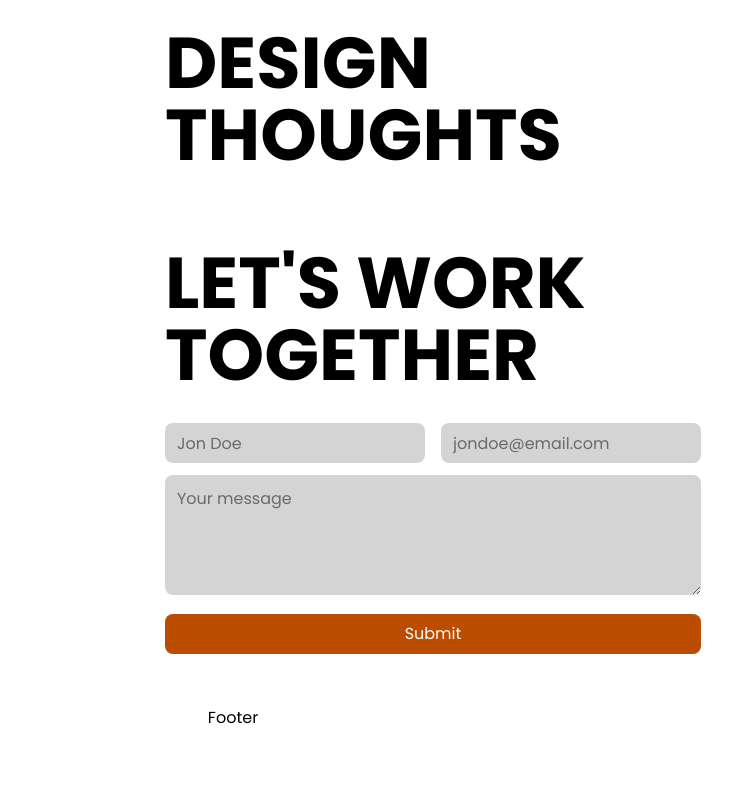
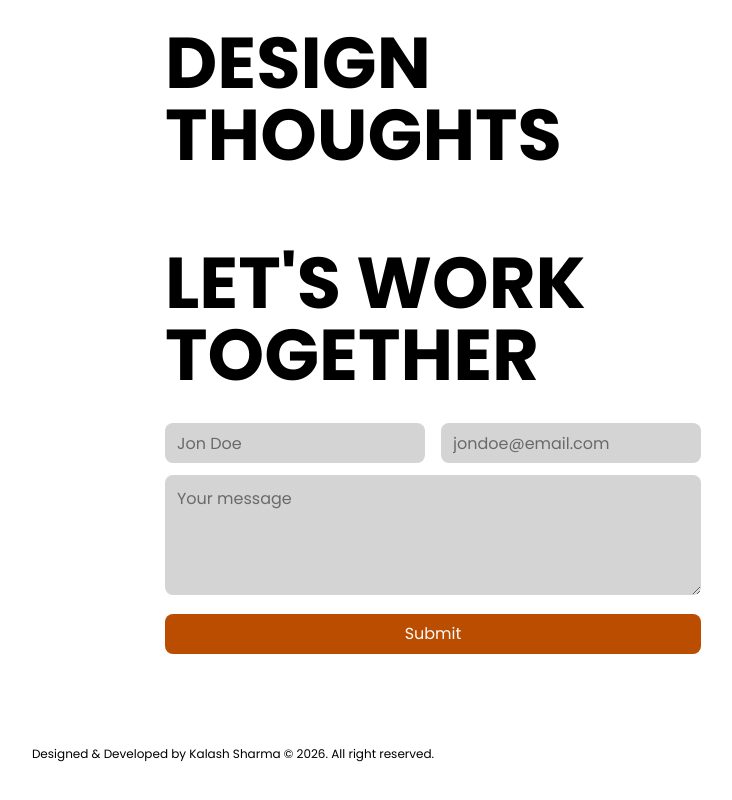
Before and after one commit to k99sharma/kalashsharmadotcom, a React (Vite) app: page / in a window 1280 px wide. Shown: the part 1605-2405 px from the top of the page, without its empty margins (407-1139 px from the left). Before the commit the page ends 2355 px from the top, so only its background shows below. Built offline with nearby package versions, Linux system fonts and the light colour scheme.

Commit message:
add: footer text

```diff
--- a/src/components/footer/index.tsx
+++ b/src/components/footer/index.tsx
@@ -1,5 +1,18 @@
 function Footer() {
-  return <div className="footer">Footer</div>;
+  const linkedInUrl: string = "https://linkedin.com/in/kalashsharma99";
+  const year: number = new Date().getFullYear();
+
+  return (
+    <div className="footer my-10 text-xs">
+      Designed & Developed by{" "}
+      <span>
+        <a className="hover:underline" href={linkedInUrl} target="_blank">
+          Kalash Sharma
+        </a>
+      </span>
+      {` © ${year}.  All right reserved.`}
+    </div>
+  );
 }
 
 export default Footer;
```
